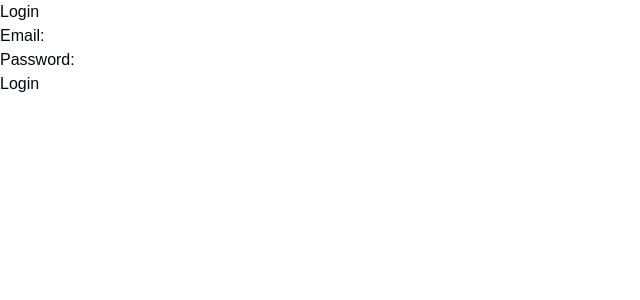
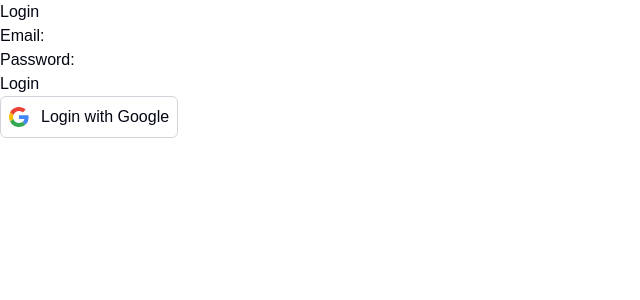
Before and after one commit to Ruhtra/authjsExample, a Next.js app: page /auth/login in a window 1280 px wide. Shown: the top 300 px of the page, without its empty margins (0-640 px from the left). Built offline with nearby package versions, Linux system fonts and the light colour scheme; no server answers.

Commit message:
Finish create login using google auth

```diff
--- /dev/null
+++ b/src/app/auth/login/_components/social.tsx
@@ -0,0 +1,47 @@
+import { signIn } from "next-auth/react";
+import React from "react";
+import { DEFAULT_LOGIN_REDIRECT } from "../../../../../routes";
+
+const SocialLogin: React.FC = () => {
+  const submit = () => {
+    signIn("google", {
+      redirectTo: DEFAULT_LOGIN_REDIRECT,
+    });
+  };
+
+  return (
+    <button
+      onClick={submit}
+      className="flex items-center justify-center p-2 border border-gray-300 rounded-md hover:bg-gray-100 gap-3"
+    >
+      <div className="w-5 h-5">
+        <svg
+          version="1.1"
+          xmlns="http://www.w3.org/2000/svg"
+          viewBox="0 0 48 48"
+        >
+          <path
+            fill="#EA4335"
+            d="M24 9.5c3.54 0 6.71 1.22 9.21 3.6l6.85-6.85C35.9 2.38 30.47 0 24 0 14.62 0 6.51 5.38 2.56 13.22l7.98 6.19C12.43 13.72 17.74 9.5 24 9.5z"
+          ></path>
+          <path
+            fill="#4285F4"
+            d="M46.98 24.55c0-1.57-.15-3.09-.38-4.55H24v9.02h12.94c-.58 2.96-2.26 5.48-4.78 7.18l7.73 6c4.51-4.18 7.09-10.36 7.09-17.65z"
+          ></path>
+          <path
+            fill="#FBBC05"
+            d="M10.53 28.59c-.48-1.45-.76-2.99-.76-4.59s.27-3.14.76-4.59l-7.98-6.19C.92 16.46 0 20.12 0 24c0 3.88.92 7.54 2.56 10.78l7.97-6.19z"
+          ></path>
+          <path
+            fill="#34A853"
+            d="M24 48c6.48 0 11.93-2.13 15.89-5.81l-7.73-6c-2.15 1.45-4.92 2.3-8.16 2.3-6.26 0-11.57-4.22-13.47-9.91l-7.98 6.19C6.51 42.62 14.62 48 24 48z"
+          ></path>
+          <path fill="none" d="M0 0h48v48H0z"></path>
+        </svg>
+      </div>
+      Login with Google
+    </button>
+  );
+};
+
+export default SocialLogin;
--- a/src/app/auth/login/page.tsx
+++ b/src/app/auth/login/page.tsx
@@ -2,6 +2,7 @@
 
 import { login } from "@/actions/login";
 import React, { useTransition, useState } from "react";
+import SocialLogin from "./_components/social";
 
 export default function LoginPage() {
   const [isPending, startTransition] = useTransition();
@@ -56,6 +57,8 @@
       </form>
       {message && <p style={{ color: "green" }}>{message}</p>}
       {error && <p style={{ color: "red" }}>{error}</p>}
+
+      <SocialLogin />
     </div>
   );
 }
--- a/src/auth.config.ts
+++ b/src/auth.config.ts
@@ -1,48 +1,44 @@
-import type { NextAuthConfig, User } from "next-auth"
-import Credentials from "next-auth/providers/credentials"
+import type { NextAuthConfig, User } from "next-auth";
+import Credentials from "next-auth/providers/credentials";
 import bcrypt from "bcryptjs";
+import Google from "next-auth/providers/google";
 
 import { LoginSchema } from "@/schemas/LoginSchema";
 import { getUserByEmail } from "./data/user";
 
+const GOOGLE_CLIENT_ID = process.env.GOOGLE_CLIENT_ID;
+const GOOGLE_CLIENT_SECRET = process.env.GOOGLE_CLIENT_SECRET;
+
 export default {
-    providers: [Credentials({
+  providers: [
+    Google({
+      clientId: GOOGLE_CLIENT_ID,
+      clientSecret: GOOGLE_CLIENT_SECRET,
+    }),
+    Credentials({
       async authorize(credentials): Promise<User | null> {
-
-
-            const validatedFields = LoginSchema.safeParse(credentials)
+        const validatedFields = LoginSchema.safeParse(credentials);
 
         console.log(validatedFields);
 
+        if (validatedFields.success) {
+          const { email, password } = validatedFields.data;
 
-            if (validatedFields.success) {
-                const { email, password } = validatedFields.data
+          const user = await getUserByEmail(email);
 
-                const user = await getUserByEmail(email)
-
-
-                if (!user || !user.passwordHash) return null
+          if (!user || !user.passwordHash) return null;
 
           const passwordMatch = await bcrypt.compare(
             password,
             user.passwordHash
-                )
-
-                console.log(passwordMatch);
-
+          );
 
           if (!passwordMatch) return null;
-
-                // const response: User = {
-                //     id: user?.id,
-                //     email: user?.email,
-                //     image: user?.image,
-                //     name: user?.name
-                // }
           return user;
         }
 
         return null;
-        }
-    })]
-} satisfies NextAuthConfig
+      },
+    }),
+  ],
+} satisfies NextAuthConfig;
```
Also changed, not shown: 1 other file (tests, documents, lock files or other folders). Lines whose indentation alone changed are shown as unchanged.
